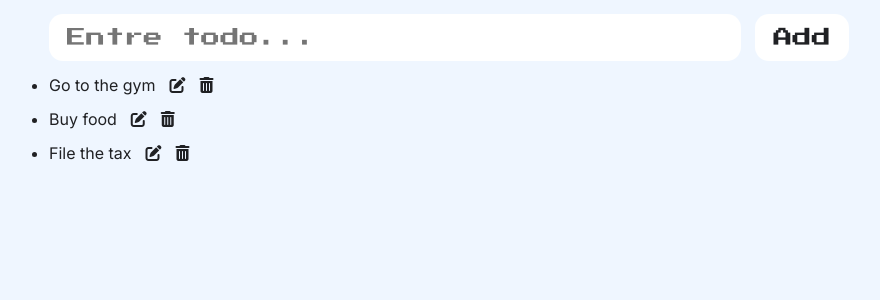
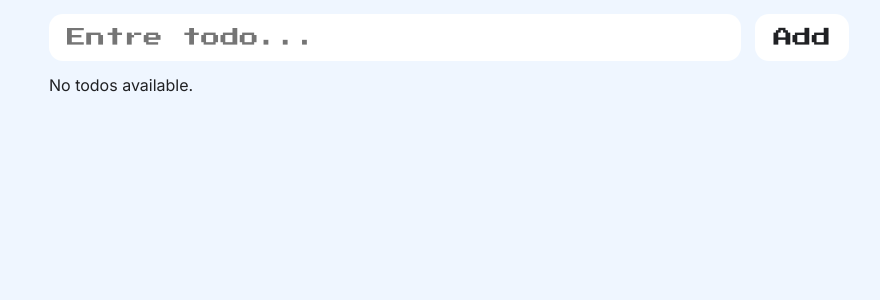
Before and after one commit to p82222/reactjs-todolist, a React (Vite) app: page / in a window 1280 px wide. Shown: the top 300 px of the page, without its empty margins (191-1071 px from the left). Built offline with nearby package versions, Linux system fonts and the light colour scheme.

Commit message:
Fixed TodoInput.jsx and added Enter Key function

```diff
--- a/src/App.jsx
+++ b/src/App.jsx
@@ -1,19 +1,22 @@
-import React from 'react';
+import React, { useState } from 'react';
 import TodoInput from './components/TodoInput';
 import TodoList from "./components/TodoList";
 
 function App() {
 
-  let todos =[
-    'Go to the gym',
-    'Buy food',
-    'File the tax'
-  ]
+  const [todos, setTodos] = useState([])
+
+  function updateAddTodos(newTodo){
+
+    const newTodoList = [...todos,newTodo]
+    setTodos(newTodoList)
+
+  }
 
   return (
     <>
       {/* <TodoInput />*/}
-      <TodoInput />
+      <TodoInput updateAddTodos = {updateAddTodos} />
        {/* <TodoList />*/}
        <TodoList todos = {todos}/>
     </>
--- a/src/components/TodoInput.jsx
+++ b/src/components/TodoInput.jsx
@@ -1,10 +1,27 @@
-import React from 'react'
+import React, { useState } from 'react';
 
-export default function TodoInput() {
+export default function TodoInput({ updateAddTodos }) {
+
+  const [todoValue, setTodoValue] = useState('');
+
+  const handleAddTodo =()=> {
+    if(todoValue.trim() == '') return; //checking if input is empty
+    updateAddTodos(todoValue) //add to todo list
+    setTodoValue('') //clear input field after adding
+  };
+
   return (
     <header>
-      <input placeholder="Entre todo..."/>
-      <button>Add</button>
+      <input
+      value={todoValue}
+      onChange={(e) => setTodoValue(e.target.value)}
+      onKeyDown={(e) => {
+        if(e.key == 'Enter') handleAddTodo();
+      }}
+
+      placeholder="Entre todo..."/>
+
+      <button onClick={handleAddTodo}>Add</button>
     </header>
   )
 }
```
